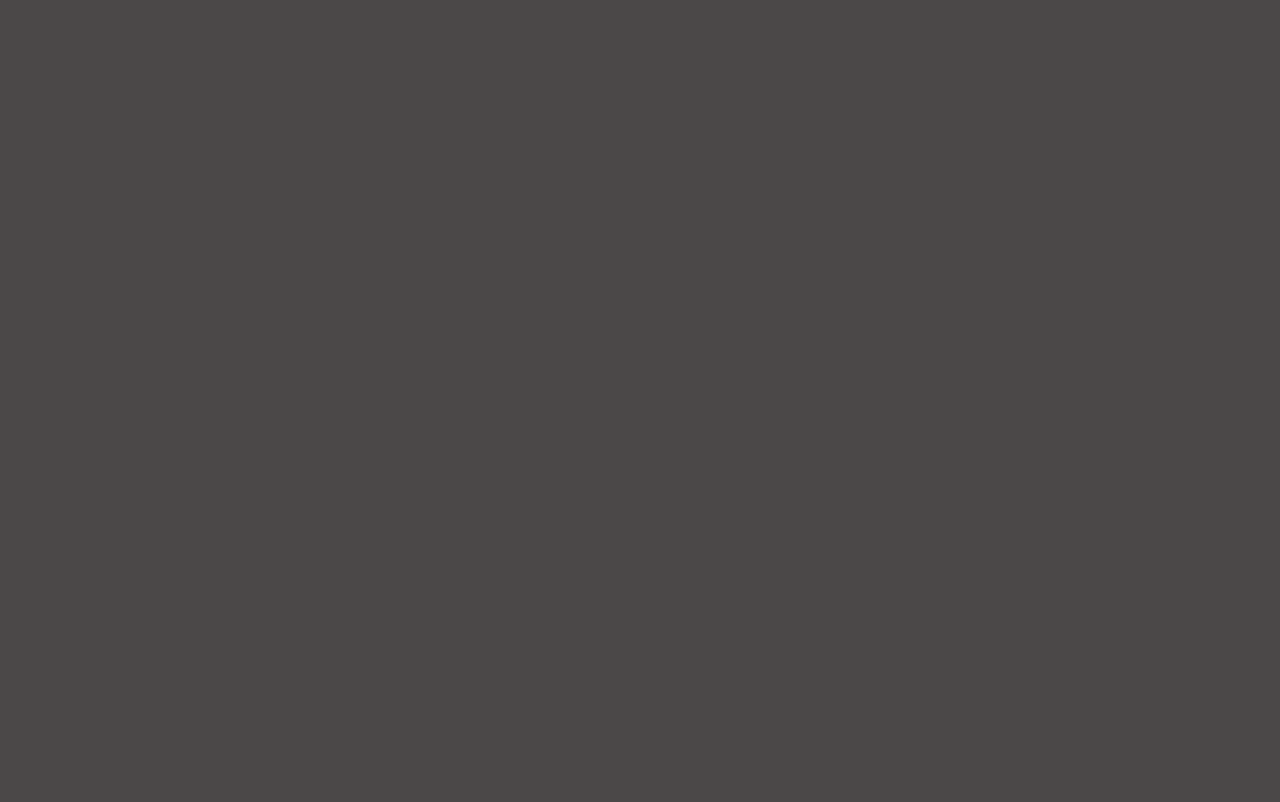
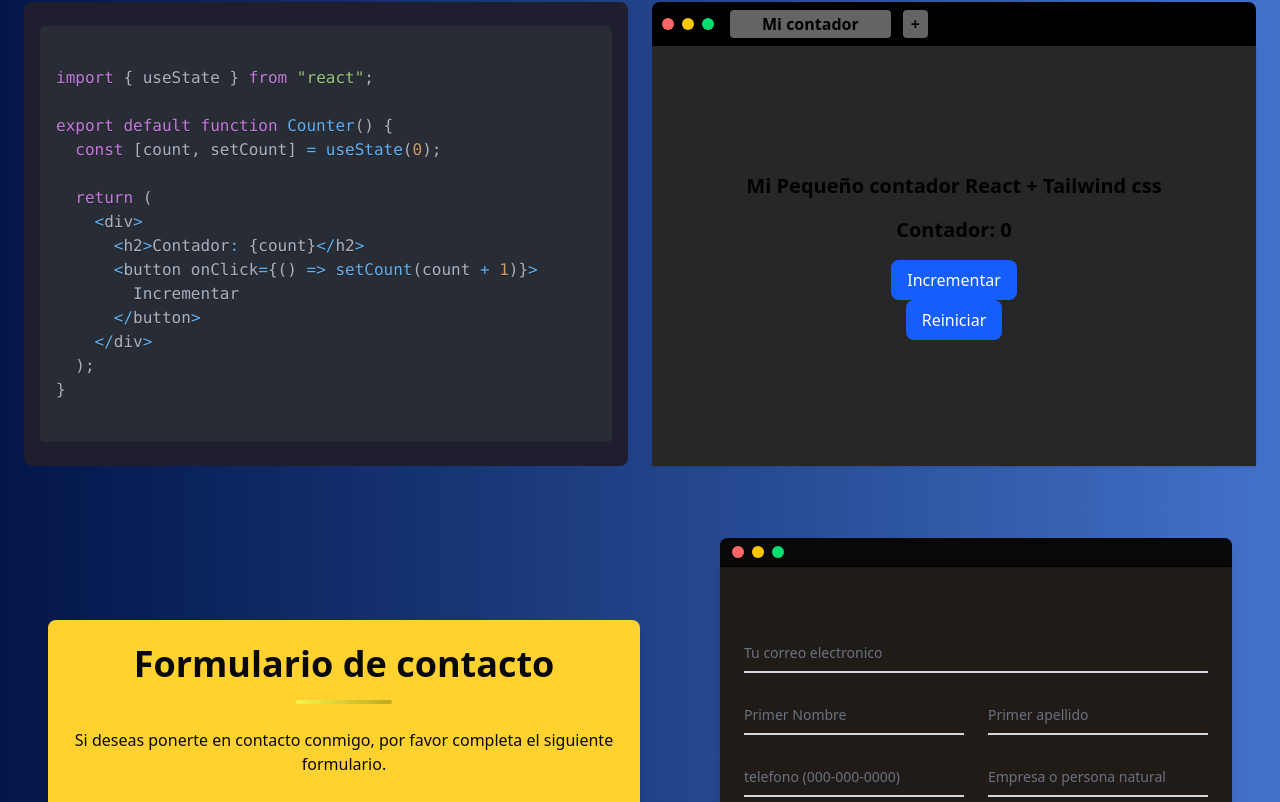
Before and after one commit to oscarMV9/portafolio, a React (Vite) app: page / in a window 1280 px wide. Shown: the part 2798-3600 px from the top of the page. Before the commit the page ends 2776 px from the top, so only its background shows below. Built offline with nearby package versions, Linux system fonts and the light colour scheme.

Commit message:
avance (contador y formulario terminado)

```diff
--- a/package.json
+++ b/package.json
@@ -18,6 +18,7 @@
     "react-dom": "^19.1.1",
     "react-icons": "^5.5.0",
     "react-router-dom": "^7.8.2",
+    "react-syntax-highlighter": "^15.6.6",
     "recharts": "^3.1.2",
     "tailwindcss": "^4.1.13"
   },
--- /dev/null
+++ b/src/componentesReutilizables/codigosVisibles.jsx
@@ -0,0 +1,63 @@
+import { useState } from "react";
+import { Prism as SyntaxHighlighter } from "react-syntax-highlighter";
+import { oneDark } from "react-syntax-highlighter/dist/esm/styles/prism";
+
+export default function DemoCounter() {
+  const [count, setCount] = useState(0);
+
+  const codeString = `
+import { useState } from "react";
+
+export default function Counter() {
+  const [count, setCount] = useState(0);
+
+  return (
+    <div>
+      <h2>Contador: {count}</h2>
+      <button onClick={() => setCount(count + 1)}>
+        Incrementar
+      </button>
+    </div>
+  );
+}
+  `;
+
+  return (
+    <div className="grid grid-cols-1 md:grid-cols-2 gap-6 p-6 bg-gradient-to-r from-[#041649] to-[#4372ca]">
+      <div className="bg-[#1e1e2f] rounded-lg p-4 text-white">
+        <SyntaxHighlighter language="javascript" style={oneDark}>
+          {codeString}
+        </SyntaxHighlighter>
+      </div>
+      <div className="flex flex-col bg-black rounded-t-lg">
+        <div className="flex flex-row justify-start items-center">
+          <div class="p-1.5 ml-2.5 mr-1 bg-red-400 rounded-full"></div>
+          <div class="p-1.5 m-1 bg-yellow-400 rounded-full"></div>
+          <div class="p-1.5 m-1 bg-green-400 rounded-full"></div>
+          <div className="py-0.5 px-8 ml-3 my-2 rounded bg-[#f8f8f867] font-semibold">
+            <h1>Mi contador</h1>
+          </div>
+          <div className="py-0.5 px-2 ml-3 my-2 rounded bg-[#f8f8f867] font-extrabold">
+            +
+          </div>
+        </div>
+        <div className="bg-[#272727] p-2 shadow flex flex-col items-center justify-center h-full">
+          <h1 className="text-xl font-bold mb-4">Mi Pequeño contador React + Tailwind css</h1>
+          <h2 className="text-xl font-bold mb-4">Contador: {count}</h2>
+          <button
+            onClick={() => setCount(count + 1)}
+            className="bg-blue-600 text-white px-4 py-2 rounded-lg hover:bg-blue-700 transition"
+          >
+            Incrementar
+          </button>
+                    <button
+            onClick={() => setCount(0)}
+            className="bg-blue-600 text-white px-4 py-2 rounded-lg hover:bg-blue-700 transition"
+          >
+            Reiniciar
+          </button>
+        </div>
+      </div>
+    </div>
+  );
+}
--- /dev/null
+++ b/src/componentesReutilizables/formularioContacto.jsx
@@ -0,0 +1,49 @@
+const FormularioContacto = () => {
+    return (
+        <div class="bg-gradient-to-r from-[#041649] to-[#4372ca] w-auto p-2 flex items-center justify-center max-lg:flex-col">
+            <div className="bg-amber-300 p-6 w-auto m-10 rounded-lg shadow-lg">
+                <h1 class="text-4xl font-extrabold text-center text-[#080808] mb-4">Formulario de contacto</h1>
+                <div class="w-24 h-1 bg-gradient-to-r from-[#f7f44b] to-[#bba91f] mx-auto mb-6 rounded"></div>
+                <p class="text-center text-[#080808] mb-10">Si deseas ponerte en contacto conmigo, por favor completa el siguiente formulario.</p>
+            </div>
+            <div class="bg-[#211B18] w-full max-w-lg m-10 rounded-lg shadow-lg">
+                <div class="w-auto py-1 px-2 bg-[#080808] border-b rounded-t-lg flex">
+                    <div class="p-1.5 m-1 bg-red-400 rounded-full"></div>
+                    <div class="p-1.5 m-1 bg-yellow-400 rounded-full"></div>
+                    <div class="p-1.5 m-1 bg-green-400 rounded-full"></div>
+                </div>
+                <div class="h-auto py-10">
+                    <form class="m-6">
+                        <div class="relative z-0 w-full mb-5 group">
+                            <input type="email" name="floating_email" class="block py-2.5 px-0 w-full text-sm text-[#dddd] bg-transparent border-0 border-b-2 border-gray-300 appearance-none dark:text-white dark:border-gray-600 dark:focus:border-blue-500 focus:outline-none focus:ring-0 focus:border-blue-600 peer" placeholder=" " required />
+                            <label for="floating_email" class="peer-focus:font-medium absolute text-sm text-gray-500 dark:text-gray-400 duration-300 transform -translate-y-6 scale-75 top-3 -z-10 origin-[0] peer-focus:start-0 rtl:peer-focus:translate-x-1/4 rtl:peer-focus:left-auto peer-focus:text-blue-600 peer-focus:dark:text-blue-500 peer-placeholder-shown:scale-100 peer-placeholder-shown:translate-y-0 peer-focus:scale-75 peer-focus:-translate-y-6">Tu correo electronico</label>
+                        </div>
+                        <div class="grid md:grid-cols-2 md:gap-6">
+                            <div class="relative z-0 w-full mb-5 group">
+                                <input type="text" name="floating_first_name" id="floating_first_name" class="block py-2.5 px-0 w-full text-sm text-[#dddd] bg-transparent border-0 border-b-2 border-gray-300 appearance-none dark:text-white dark:border-gray-600 dark:focus:border-blue-500 focus:outline-none focus:ring-0 focus:border-blue-600 peer" placeholder=" " required />
+                                <label for="floating_first_name" class="peer-focus:font-medium absolute text-sm text-gray-500 dark:text-gray-400 duration-300 transform -translate-y-6 scale-75 top-3 -z-10 origin-[0] peer-focus:start-0 rtl:peer-focus:translate-x-1/4 peer-focus:text-blue-600 peer-focus:dark:text-blue-500 peer-placeholder-shown:scale-100 peer-placeholder-shown:translate-y-0 peer-focus:scale-75 peer-focus:-translate-y-6">Primer Nombre</label>
+                            </div>
+                            <div class="relative z-0 w-full mb-5 group">
+                                <input type="text" name="floating_last_name" id="floating_last_name" class="block py-2.5 px-0 w-full text-sm text-[#dddd] bg-transparent border-0 border-b-2 border-gray-300 appearance-none dark:text-white dark:border-gray-600 dark:focus:border-blue-500 focus:outline-none focus:ring-0 focus:border-blue-600 peer" placeholder=" " required />
+                                <label for="floating_last_name" class="peer-focus:font-medium absolute text-sm text-gray-500 dark:text-gray-400 duration-300 transform -translate-y-6 scale-75 top-3 -z-10 origin-[0] peer-focus:start-0 rtl:peer-focus:translate-x-1/4 peer-focus:text-blue-600 peer-focus:dark:text-blue-500 peer-placeholder-shown:scale-100 peer-placeholder-shown:translate-y-0 peer-focus:scale-75 peer-focus:-translate-y-6">Primer apellido</label>
+                            </div>
+                        </div>
+                        <div class="grid md:grid-cols-2 md:gap-6">
+                            <div class="relative z-0 w-full mb-5 group">
+                                <input type="tel" pattern="[0-9]{3}-[0-9]{3}-[0-9]{4}" name="floating_phone" id="floating_phone" class="block py-2.5 px-0 w-full text-sm text-[#dddd] bg-transparent border-0 border-b-2 border-gray-300 appearance-none dark:text-white dark:border-gray-600 dark:focus:border-blue-500 focus:outline-none focus:ring-0 focus:border-blue-600 peer" placeholder=" " required />
+                                <label for="floating_phone" class="peer-focus:font-medium absolute text-sm text-gray-500 dark:text-gray-400 duration-300 transform -translate-y-6 scale-75 top-3 -z-10 origin-[0] peer-focus:start-0 rtl:peer-focus:translate-x-1/4 peer-focus:text-blue-600 peer-focus:dark:text-blue-500 peer-placeholder-shown:scale-100 peer-placeholder-shown:translate-y-0 peer-focus:scale-75 peer-focus:-translate-y-6">telefono (000-000-0000)</label>
+                            </div>
+                            <div class="relative z-0 w-full mb-5 group">
+                                <input type="text" name="floating_company" id="floating_company" class="block py-2.5 px-0 w-full text-sm text-[#dddd] bg-transparent border-0 border-b-2 border-gray-300 appearance-none dark:text-white dark:border-gray-600 dark:focus:border-blue-500 focus:outline-none focus:ring-0 focus:border-blue-600 peer" placeholder=" " required />
+                                <label for="floating_company" class="peer-focus:font-medium absolute text-sm text-gray-500 dark:text-gray-400 duration-300 transform -translate-y-6 scale-75 top-3 -z-10 origin-[0] peer-focus:start-0 rtl:peer-focus:translate-x-1/4 peer-focus:text-blue-600 peer-focus:dark:text-blue-500 peer-placeholder-shown:scale-100 peer-placeholder-shown:translate-y-0 peer-focus:scale-75 peer-focus:-translate-y-6">Empresa o persona natural</label>
+                            </div>
+                        </div>
+                        <button type="submit" class="text-white bg-blue-700 hover:bg-blue-800 focus:ring-4 focus:outline-none focus:ring-blue-300 font-medium rounded-lg text-sm w-full sm:w-auto px-5 py-2.5 text-center dark:bg-blue-600 dark:hover:bg-blue-700 dark:focus:ring-blue-800">Submit</button>
+                    </form>
+                </div>
+            </div>
+        </div>
+    );
+};
+
+export default FormularioContacto;
--- a/src/componentesReutilizables/informacionMia.jsx
+++ b/src/componentesReutilizables/informacionMia.jsx
@@ -27,13 +27,15 @@ export default function ModalExample() {
               &times;
             </button>
             <p className="text-black font-semibold">
-              Soy Oscar Eduardo Montoya Vergara y vivo en bogotá colombia.
+              Soy Oscar Eduardo Montoya Vergara y soy de bogotá Colombia, Soy alguien muy apacionado por
+              el desarrollo web y la tegnologia en general;  Me gusta ayudar a las personas con mis habilidades
+              tecnicas y blandas que he aprendido a lo largo de mi vida.
             </p>
             <p className="text-black font-semibold">
-                Mis pasatiempos son jugar videojuegos, cocinar, salir con mis amigos
+              Me gusta bastante jugar videojuegos con amigos, salir a caminar ademas me gusta cocinar.
             </p>
-            <p className="text-black font-semibold mb-9">
-                MI objetivo de vida es ser un gran desarrollador web y poder trabajar en una gran empresa de tecnologia la cual me permita crecer tanto personal como profesionalmente.
+            <p className="mb-4 text-black font-semibold">
+              Mi meta a corto plazo es conseguir un trabajo como desarrollador web y seguir aprendiendo nuevas tecnologias.
             </p>
             <div className="flex justify-center">
                 <button
--- a/src/pagiansPortafolio/inicio.jsx
+++ b/src/pagiansPortafolio/inicio.jsx
@@ -8,6 +8,8 @@ import Grafico1 from "../componentesReutilizables/seccionGrafico1";
 import Grafico2 from "../componentesReutilizables/seccionGrafico2";
 import Timeline from "../componentesReutilizables/lineaTiempo";
 import ModalExample from "../componentesReutilizables/informacionMia";
+import FormularioContacto from "../componentesReutilizables/formularioContacto";
+import DemoCounter from "../componentesReutilizables/codigosVisibles";
 
 const Index = () => {
 
@@ -124,6 +126,12 @@ if (mes < 0 || (mes === 0 && hoy.getDate() < fechaNacimiento.getDate())) {
         <section id="lineaTiempo">
             <Timeline/>
         </section>
+        <section>
+            <DemoCounter/>
+        </section>
+        <section>
+            <FormularioContacto/>
+        </section>
         </>
     );
 }
```
Also changed, not shown: 1 other file (tests, documents, lock files or other folders).
